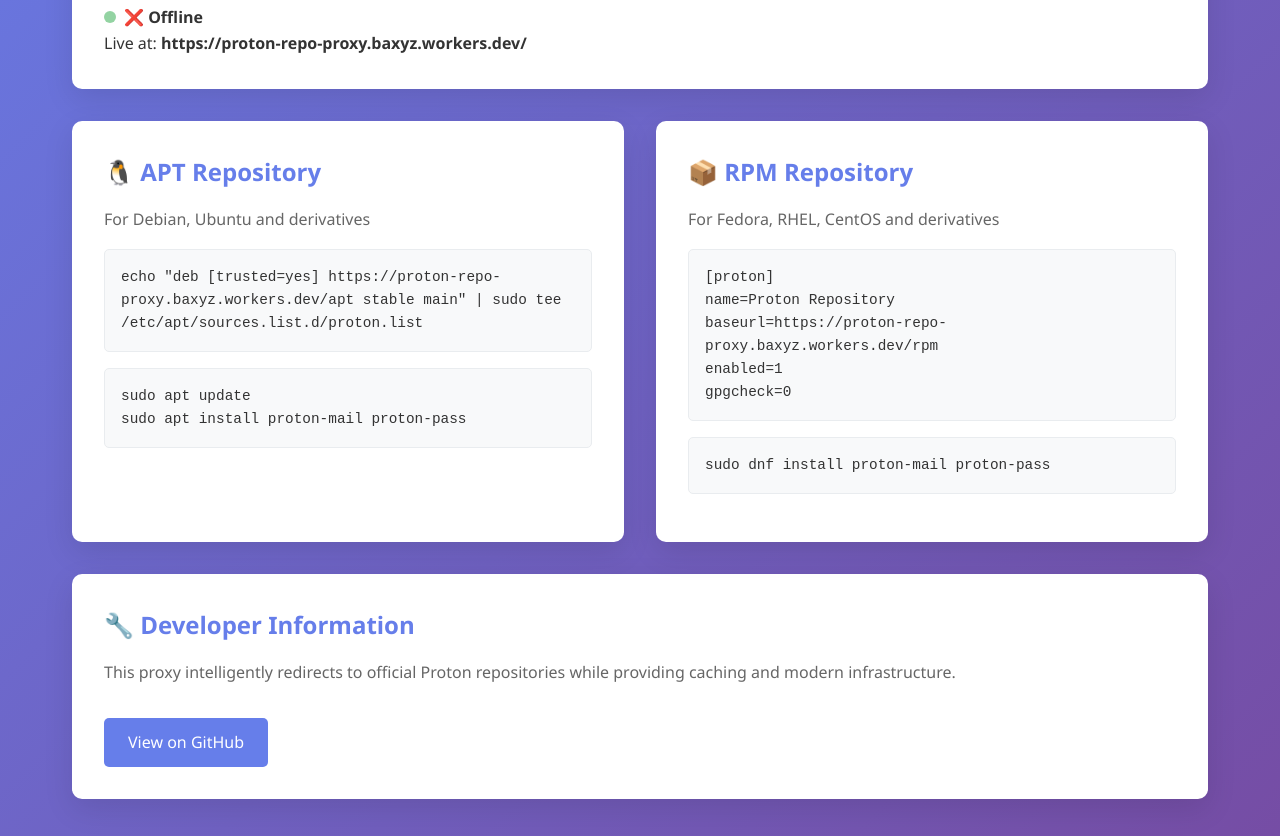
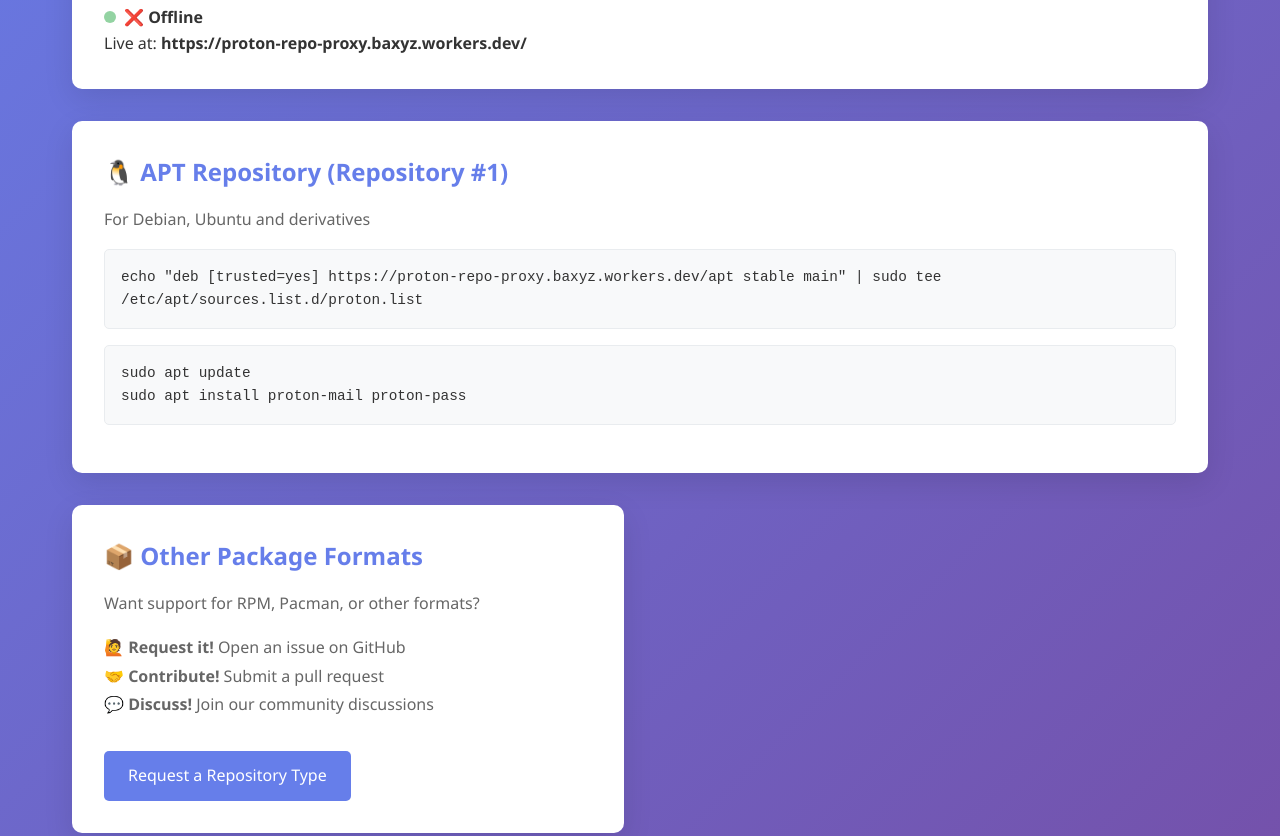
Before and after one commit to Proton-Makers/proton-repo-proxy, a website: page docs/index.html in a window 1280 px wide. Shown: the part 480-1316 px from the top of the page. Drawn offline with Linux system fonts and the light colour scheme; no server answers.

Commit message:
feat: :sparkles: Remove RPM

```diff
--- a/docs/index.html
+++ b/docs/index.html
@@ -101,7 +101,7 @@
 
     .grid {
       display: grid;
-      grid-template-columns: repeat(auto-fit, minmax(300px, 1fr));
+      grid-template-columns: repeat(auto-fit, minmax(400px, 1fr));
       gap: 2rem;
       margin-bottom: 2rem;
     }
@@ -116,6 +116,10 @@
 
     .card:hover {
       transform: translateY(-5px);
+    }
+
+    .card.card-repository {
+      grid-column: 1 / -1;
     }
 
     .card h3 {
@@ -167,7 +171,7 @@
   <div class="container">
     <div class="header">
       <h1>🚀 Proton Repository Proxy</h1>
-      <p>Modern APT/RPM repository proxy for Proton applications</p>
+      <p>Modern APT repository proxy for Proton applications</p>
     </div>
 
     <div class="warning">
@@ -189,18 +193,22 @@
     </div>
 
     <div class="grid">
-      <div class="card">
-        <h3>🐧 APT Repository</h3>
+      <div class="card card-repository">
+        <h3>🐧 APT Repository (Repository #1)</h3>
         <p>For Debian, Ubuntu and derivatives</p>
         <div class="code-block">echo "deb [trusted=yes] https://proton-repo-proxy.baxyz.workers.dev/apt stable main" | sudo tee /etc/apt/sources.list.d/proton.list</div>
         <div class="code-block">sudo apt update<br>sudo apt install proton-mail proton-pass</div>
       </div>
 
       <div class="card">
-        <h3>📦 RPM Repository</h3>
-        <p>For Fedora, RHEL, CentOS and derivatives</p>
-        <div class="code-block">[proton]<br>name=Proton Repository<br>baseurl=https://proton-repo-proxy.baxyz.workers.dev/rpm<br>enabled=1<br>gpgcheck=0</div>
-        <div class="code-block">sudo dnf install proton-mail proton-pass</div>
+        <h3>📦 Other Package Formats</h3>
+        <p>Want support for RPM, Pacman, or other formats?</p>
+        <p style="margin-top: 1rem; line-height: 1.8;">
+          🙋 <strong>Request it!</strong> Open an issue on GitHub<br>
+          🤝 <strong>Contribute!</strong> Submit a pull request<br>
+          💬 <strong>Discuss!</strong> Join our community discussions
+        </p>
+        <a href="https://github.com/Proton-Makers/proton-repo-proxy/issues" class="btn" style="margin-top: 1rem;">Request a Repository Type</a>
       </div>
     </div>
 
--- a/package.json
+++ b/package.json
@@ -1,7 +1,7 @@
 {
   "name": "proton-repo-proxy",
   "version": "1.0.0",
-  "description": "APT/RPM metadata proxy for Proton applications using Cloudflare Workers",
+  "description": "APT repository proxy for Proton applications using Cloudflare Workers",
   "main": "dist/worker.js",
   "type": "module",
   "scripts": {
@@ -29,7 +29,8 @@
   "keywords": [
     "proton",
     "apt",
-    "rpm",
+    "debian",
+    "ubuntu",
     "repository",
     "proxy",
     "cloudflare-workers",
--- a/src/shared/utils/proton.ts
+++ b/src/shared/utils/proton.ts
@@ -36,7 +36,7 @@
  */
 export function getDownloadUrl(
   release: ProtonApiResponse['Releases'][0],
-  fileType: '.deb' | '.rpm'
+  fileType: '.deb'
 ): string | null {
   const file = release.File.find((f) => f.Url.endsWith(fileType));
   return file?.Url || null;
```
Also changed, not shown: API.md (+3 -6 lines), README.md.
